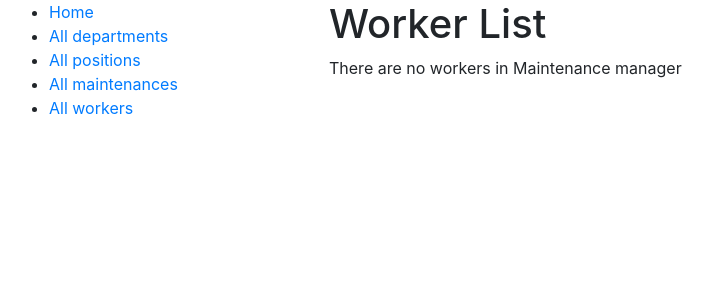
After one commit to romanshupak/maintenance-manager, a Django app: page /maintenance/workers/ in a window 1280 px wide. The commit adds this page. Shown: the top 300 px of the page, without its empty margins (6-719 px from the left). Run offline with Django 5.2, Linux system fonts and the light colour scheme; data that the repository does not hold is empty.

Commit message:
add to maintrnance urls.py workers and maintenance

```diff
--- a/maintenance/urls.py
+++ b/maintenance/urls.py
@@ -1,11 +1,19 @@
 from django.urls import path
 
-from maintenance.views import index, DepartmentListView, PositionListView
+from maintenance.views import (
+    index,
+    DepartmentListView,
+    PositionListView,
+    WorkerListView,
+    MaintenanceListView,
+)
 
 urlpatterns = [
     path("", index, name="index"),
     path("departments/", DepartmentListView.as_view(), name="department-list"),
     path("positions/", PositionListView.as_view(), name="position-list"),
+    path("workers/", WorkerListView.as_view(), name="worker-list"),
+    path("maintenance/", MaintenanceListView.as_view(), name="maintenance-list"),
 ]
 
 app_name = "maintenance"
--- a/maintenance/views.py
+++ b/maintenance/views.py
@@ -29,3 +29,15 @@ class PositionListView(generic.ListView):
     model = Position
     template_name = "maintenance/position_list.html"
     context_object_name = "position_list"
+
+
+class WorkerListView(generic.ListView):
+    model = Worker
+    template_name = "maintenance/worker_list.html"
+    context_object_name = "worker_list"
+
+
+class MaintenanceListView(generic.ListView):
+    model = Maintenance
+    template_name = "maintenance/maintenance_list.html"
+    context_object_name = "maintenance_list"
--- a/templates/includes/sidebar.html
+++ b/templates/includes/sidebar.html
@@ -9,9 +9,9 @@
     <a href="{% url 'maintenance:position-list' %}">All positions</a>
   </li>
   <li>
-    <a href="{% url 'maintenance:index' %}">All maintenances</a>
+    <a href="{% url 'maintenance:maintenance-list' %}">All maintenances</a>
   </li>
   <li>
-    <a href="{% url 'maintenance:index' %}">All workers</a>
+    <a href="{% url 'maintenance:worker-list' %}">All workers</a>
   </li>
 </ul>
--- a/templates/maintenance/position_list.html
+++ b/templates/maintenance/position_list.html
@@ -8,5 +8,7 @@
         <li><a href="#">{{ position.name }}</a></li>
       {% endfor %}
     </ul>
+  {% else %}
+    <p>There are no positions in Maintenance manager</p>
   {% endif %}
 {% endblock %}
--- /dev/null
+++ b/templates/maintenance/worker_list.html
@@ -0,0 +1,14 @@
+{% extends "base.html" %}
+
+{% block content %}
+  <h1>Worker List</h1>
+  {% if worker_list %}
+    <ul>
+      {% for worker in worker_list %}
+        <li><a href="#">{{ worker.first_name }} {{ worker.last_name }}</a></li>
+      {% endfor %}
+    </ul>
+  {% else %}
+    <p>There are no workers in Maintenance manager</p>
+  {% endif %}
+{% endblock %}
```
Also changed, not shown: templates/maintenance/maintenance_list.html (added, +14 -0 lines).
